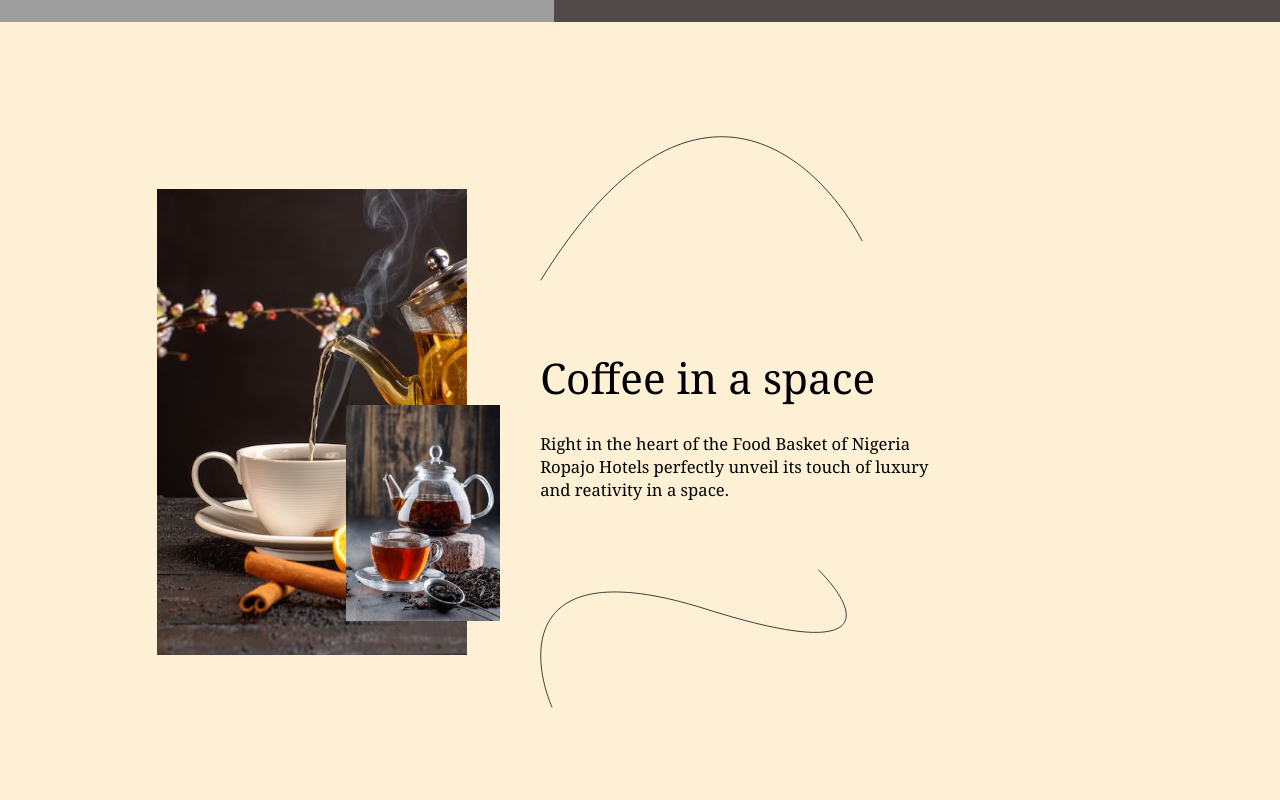
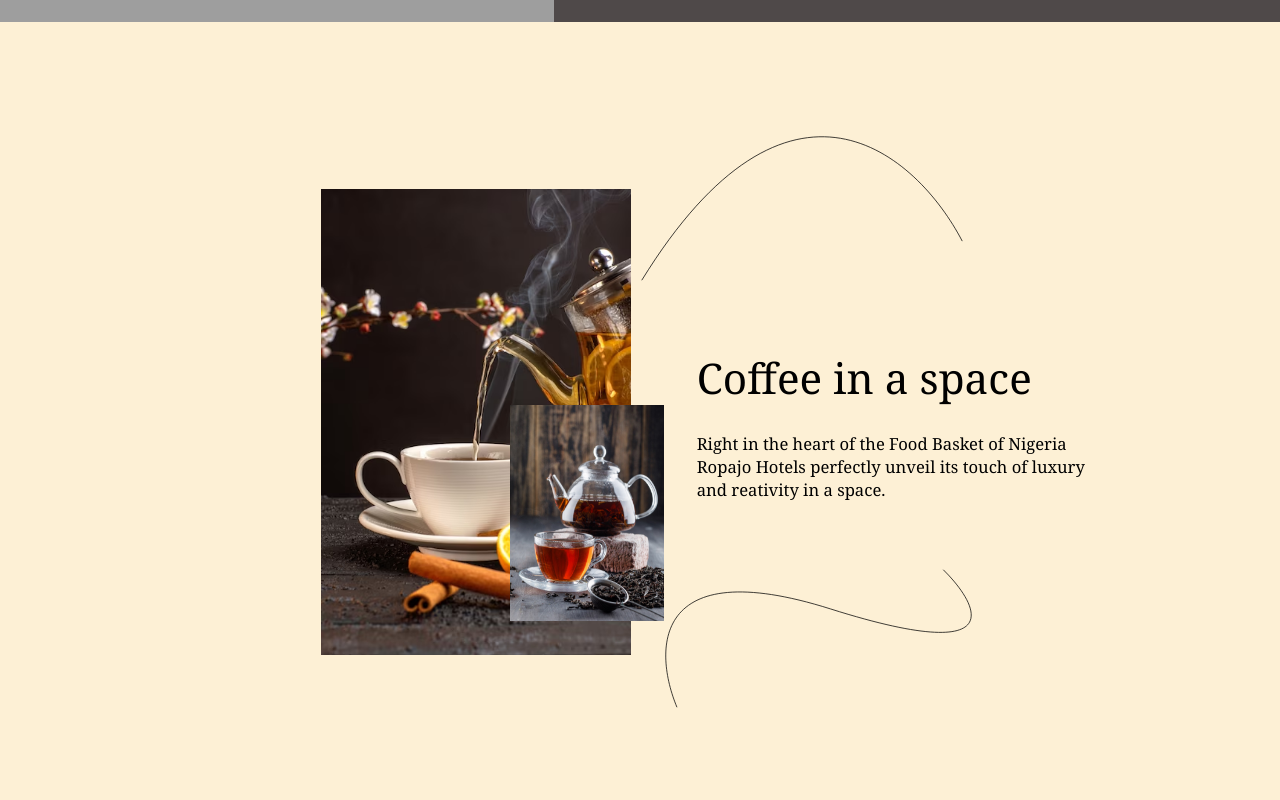
Before and after one commit to P-pro-Tech/Ropajo, a React (Create React App) app: page /#/ in a window 1280 px wide. Shown: the part 3680-4480 px from the top of the page. Built offline with nearby package versions, Linux system fonts and the light colour scheme; grey boxes are pictures that could not be loaded.

Commit message:
update Coffee

```diff
--- a/src/Components/Coffee/Coffee.css
+++ b/src/Components/Coffee/Coffee.css
@@ -6,7 +6,8 @@
     flex-direction: row;
 }
 .img-area {
-    width: 40%;
+    margin-left: 20.5vh;
+    width: 50%;
     align-items: center;
     display: flex;
     /* border: thin solid #000; */
@@ -72,11 +73,13 @@
     text-align: left;
 }
 .vector-1 {
+    margin-left: -7vh;
     width: 25.2vw;
     /* margin-top: 13vh;
     margin-left: 0; */
 }
 .vector-2 {
+    margin-left: -4vh;
      width: 24vw;
     /* margin-left: 0; */
 }
```
